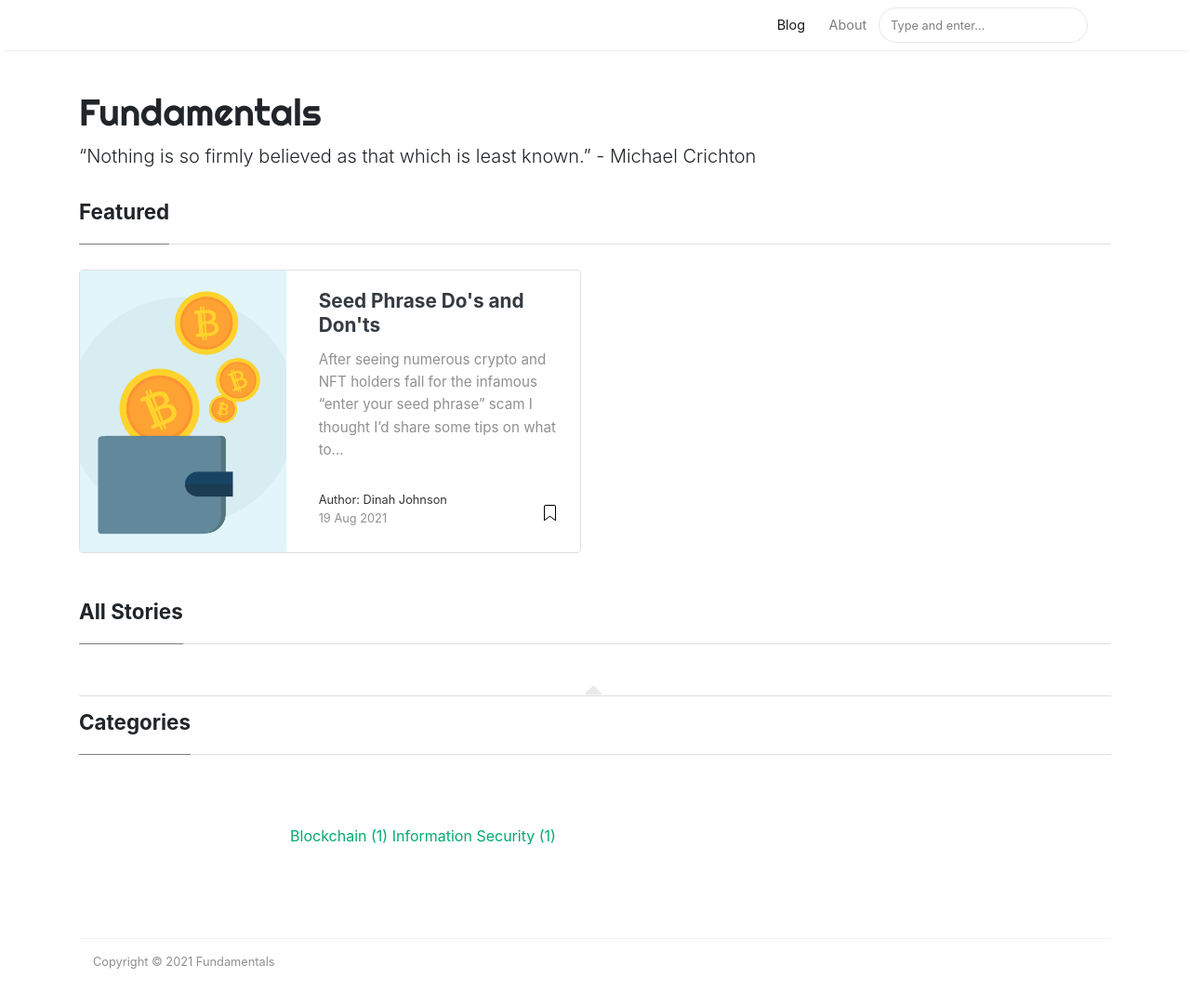
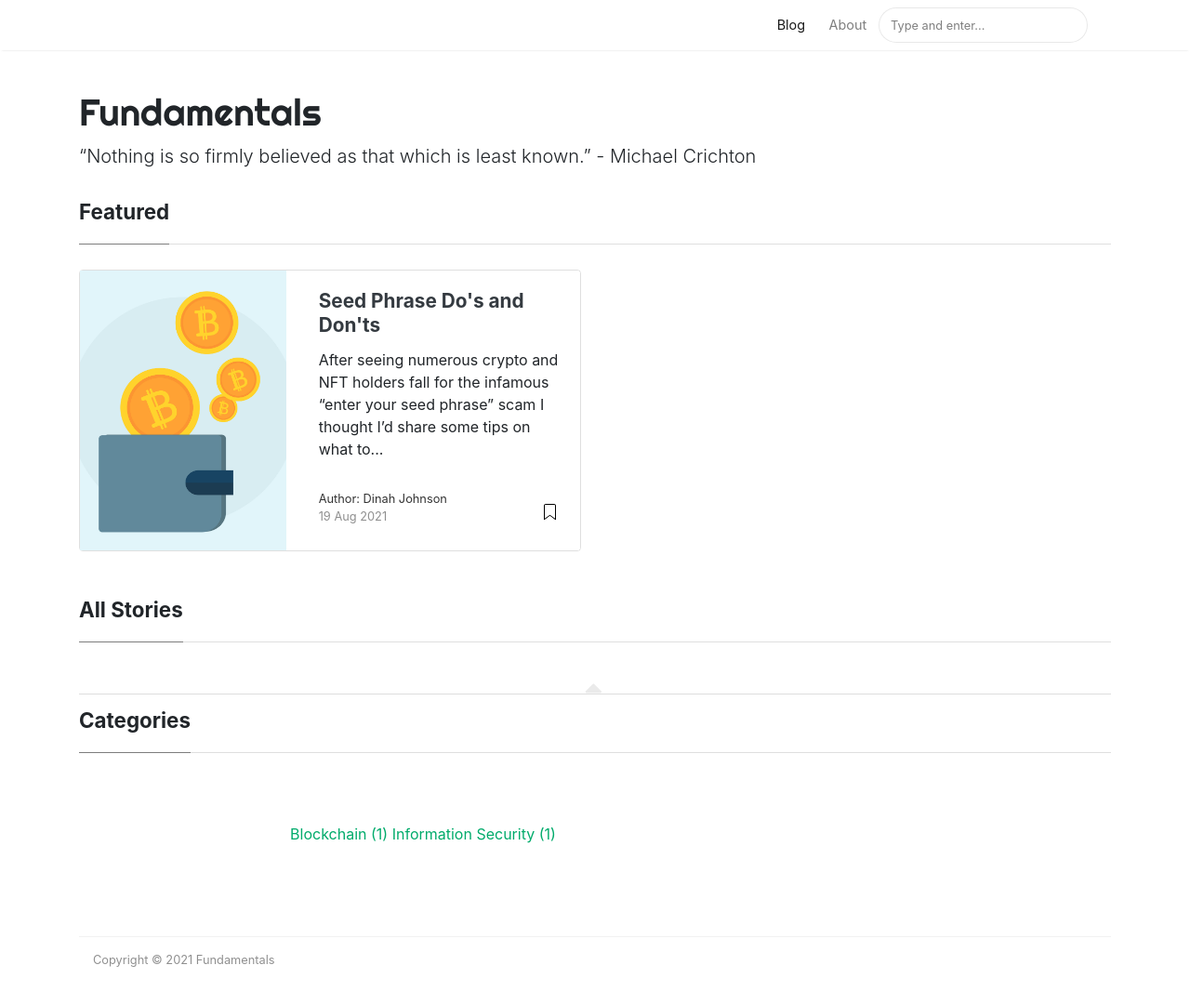
Before and after one commit to dinahjohnson/dinahjohnson.github.io, a Jekyll site: the page built from index.html, in a window 1280 px wide and 1118 px high. Shown: the top 1081 px of the window at 93% size. Built offline with Jekyll 4.4.1, drawn with Linux system fonts in a browser that asks for light colours; nearby versions of some CDN libraries; the list of posts is cut into pages by our own code.

Commit message:
fixed baseurl setting

```diff
--- a/_config.yml
+++ b/_config.yml
@@ -4,8 +4,7 @@
 description: "“Nothing is so firmly believed as that which is least known.” - Michael Crichton"
 logo: 'assets/images/logo.png'
 favicon: 'assets/images/logo.png'
-baseurl: /mediumish-theme-jekyll
-google_analytics: 'UA-46278016-1'
+baseurl: /cybergirldinah.github.io
 include: ["_pages"]
 permalink: /:title/
 
--- a/_includes/featuredbox.html
+++ b/_includes/featuredbox.html
@@ -24,7 +24,7 @@
                                 <a class="text-dark" href="{{ site.baseurl }}{{ post.url }}">{{ post.title }}</a>
                             </h2>
 
-                            <h4 class="card-text">{{ post.excerpt | strip_html | truncatewords:25 }}</h4>
+                            <p class="card-text">{{ post.excerpt | strip_html | truncatewords:25 }}</p>
                         </div>
                         <div class="card-footer b-0 bg-white mt-auto">
                             <div class="wrapfooter">
--- a/_includes/postbox.html
+++ b/_includes/postbox.html
@@ -20,7 +20,7 @@
             <h2 class="card-title">
                 <a class="text-dark" href="{{ site.baseurl }}{{ post.url }}">{{ post.title }}</a>
             </h2>
-            <h4 class="card-text">{{ post.excerpt | strip_html | truncatewords:30 }}</h4>
+            <p class="card-text">{{ post.excerpt | strip_html | truncatewords:30 }}</p>
         </div>
         <div class="card-footer bg-white">
             <div class="wrapfooter">
--- a/_layouts/default.html
+++ b/_layouts/default.html
@@ -4,7 +4,6 @@
 <meta charset="utf-8">
 <meta name="viewport" content="width=device-width, initial-scale=1, shrink-to-fit=no">
 
-<link rel="icon" href="{{ site.baseurl }}/assets/images/logo.png">
 
 <title>{{ page.title }} | {{site.name}}</title>
 
```
Also changed, not shown: _posts/2021-08-19-seed-phrase-dos-and-donts.md (line endings or trailing spaces).
